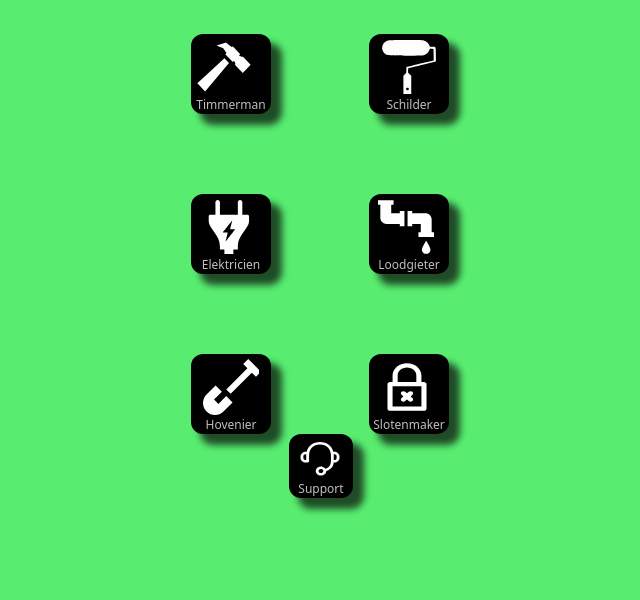
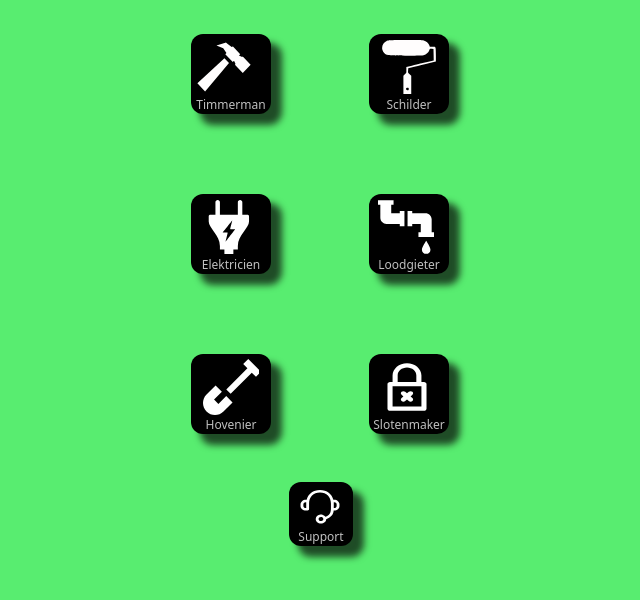
Before and after one commit to danieljunek15/MisterFix, a plain HTML site: page view/HomePage.html in a window 1280 px wide. Shown: the part 200-800 px from the top of the page, without its empty margins (319-959 px from the left). Drawn offline with nearby package versions, Linux system fonts and the light colour scheme.

Commit message:
Refactor: Margin

```diff
--- a/view/HomePage.html
+++ b/view/HomePage.html
@@ -47,7 +47,7 @@
           </button>
       </div>
     </div>
-    <div class="flex justify-center">
+    <div class="flex justify-center my-12">
       <button name="ButtonSix" class="bg-black flex justify-center h-16 w-16 grid items-center shadow rounded-xl focus:outline-none focus:ring focus:ring-grey-300">
         <img src="../icon/SupportButton.svg" class="w-10 h-10 mt-1 ml-0.5">
         <p class="text-white ml-0 w-full text-xs opacity-75">Support</p>
```
